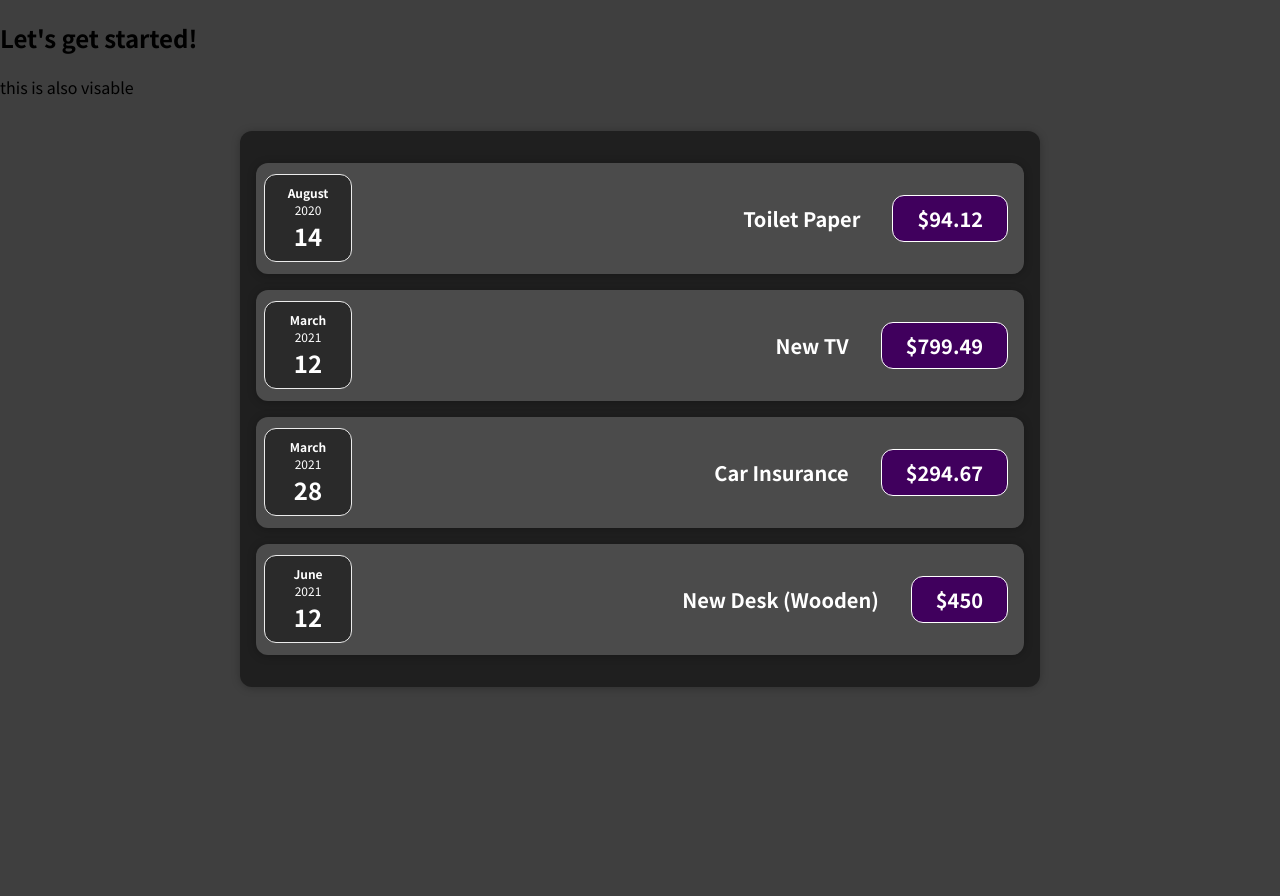
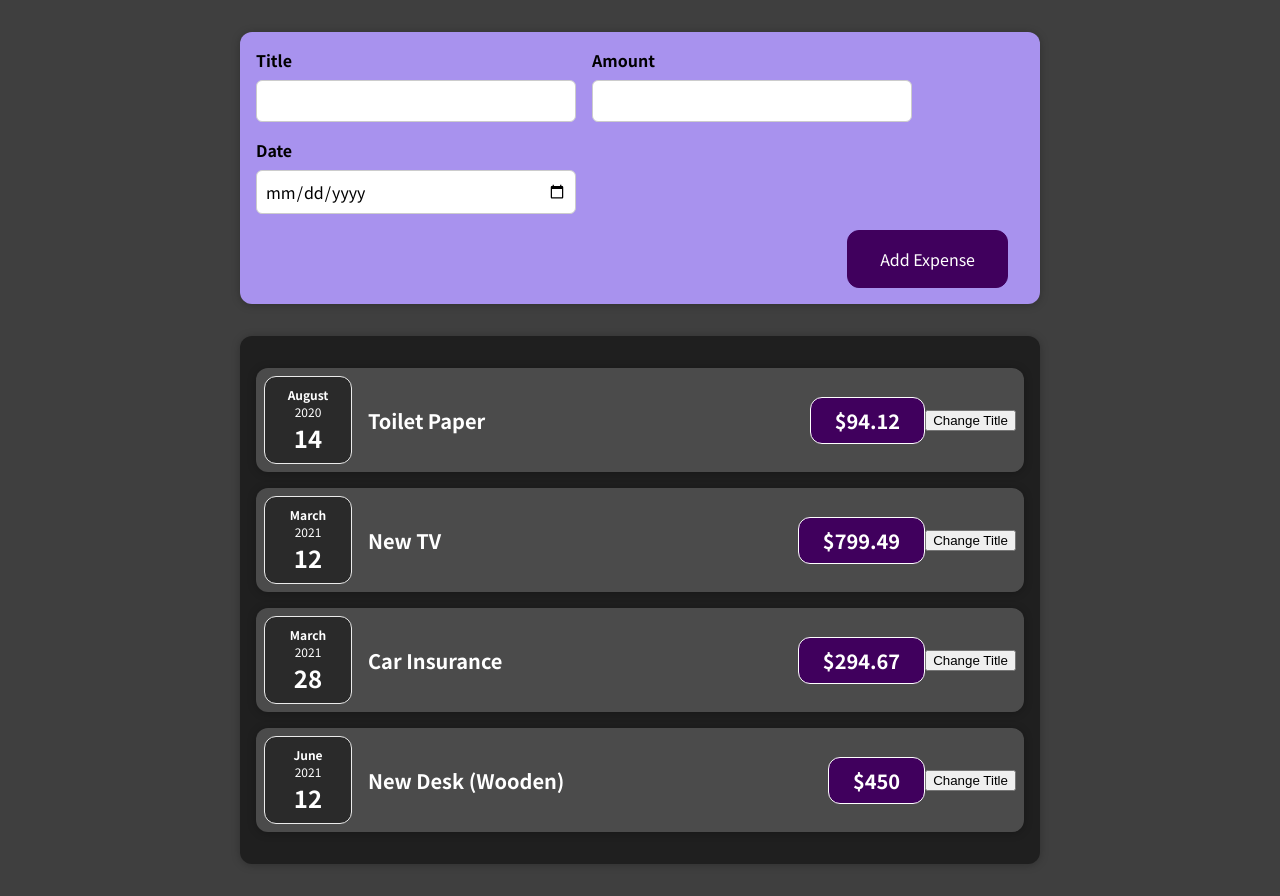
Before and after one commit to lamb-chops/simple-react, a React (Create React App) app: page / in a window 1280 px wide. Before the commit the page ends 800 px from the top, so only its background shows below. Built offline with nearby package versions, Linux system fonts and the light colour scheme.

Commit message:
#55 min3

```diff
--- a/src/App.js
+++ b/src/App.js
@@ -1,4 +1,5 @@
 import Expenses from "./components/Expenses/Expenses.js";
+import NewExpense from "./components/NewExpense/NewExpense.js";
 
 function App() {
   const expenses = [
@@ -12,7 +13,7 @@
       id: "e2",
       title: "New TV",
       amount: 799.49,
-      date: new Date(2021, 2, 12)
+      date: new Date(2021, 2, 12),
     },
     {
       id: "e3",
@@ -30,8 +31,7 @@
 
   return (
     <div>
-      <h2>Let's get started!</h2>
-      <p> this is also visable </p>
+      <NewExpense />
       <Expenses expenses={expenses} />
     </div>
   );
--- a/src/components/Expenses/ExpenseItem.js
+++ b/src/components/Expenses/ExpenseItem.js
@@ -1,17 +1,24 @@
 import "./ExpenseItem.css";
 import ExpenseDate from "./ExpenseDate";
 import Card from "../UI/Card";
+//allows us to define state to reflect changes
+import { useState } from "react";
 
 function ExpenseItem(props) {
+  //react hook, set init value, returns 2 value array that contains value itself and func to update
+  const [title, setTitle] = useState(props.title);
+  const clickHandler = () => {
+    setTitle('Updated')
+  };
+
   return (
     <Card className="expense-item">
       <ExpenseDate date={props.date} />
-      <div className="expense-item">
-        <div className="expense-item__description">
-          <h2>{props.title}</h2>
-          <div className="expense-item__price">${props.amount}</div>
-        </div>
+      <div className="expense-item__description">
+        <h2>{title}</h2>
+        <div className="expense-item__price">${props.amount}</div>
       </div>
+      <button onClick={clickHandler}>Change Title</button>
     </Card>
   );
 }
--- /dev/null
+++ b/src/components/NewExpense/ExpenseForm.css
@@ -0,0 +1,26 @@
+.new-expense__controls {
+    display: flex;
+    flex-wrap: wrap;
+    gap: 1rem;
+    margin-bottom: 1rem;
+    text-align: left;
+}
+
+.new-expense__control label {
+    font-weight: bold;
+    margin-bottom: 0.5rem;
+    display: block;
+}
+
+.new-expense__control input {
+    font: inherit;
+    padding: 0.5rem;
+    border-radius: 6px;
+    border: 1px solid #ccc;
+    width: 20rem;
+    max-width: 100%;
+}
+
+.new-expense__actions {
+    text-align: right;
+}
--- /dev/null
+++ b/src/components/NewExpense/ExpenseForm.js
@@ -0,0 +1,57 @@
+import "./ExpenseForm.css";
+import { useState } from "react";
+
+const ExpenseForm = () => {
+  //init to string cuz thats how it is read in
+  const [userInput, setUserInput] = useState({
+    enteredTitle: '',
+    enteredAmount: '',
+    enteredDate: ''
+  })
+  //event object sent automatically from onChange
+  const titleChangeHandler = (event) => {
+    setEnteredTitle(event.target.value);
+  };
+
+  const amountChangeHandler = (event) => {
+    setEnteredAmount(event.target.value);
+  };
+
+  const dateChangeHandler = (event) => {
+    setEnteredDate(event.target.value);
+  };
+
+  return (
+    <form>
+      <div className="new-expense__controls">
+        <div className="new-expense__control">
+          <label>Title</label>
+          <input type="text" onChange={titleChangeHandler} />
+        </div>
+        <div className="new-expense__control">
+          <label>Amount</label>
+          <input
+            type="number"
+            min="0.01"
+            step="0.01"
+            onChange={amountChangeHandler}
+          />
+        </div>
+        <div className="new-expense__control">
+          <label>Date</label>
+          <input
+            type="date"
+            min="2019-01-01"
+            max="2022-12-31"
+            onChange={dateChangeHandler}
+          />
+        </div>
+      </div>
+      <div className="new-expense__actions">
+        <button type="submit">Add Expense</button>
+      </div>
+    </form>
+  );
+};
+
+export default ExpenseForm;
--- /dev/null
+++ b/src/components/NewExpense/NewExpense.css
@@ -0,0 +1,38 @@
+.new-expense {
+    background-color: #a892ee;
+    padding: 1rem;
+    margin: 2rem auto;
+    width: 50rem;
+    max-width: 95%;
+    border-radius: 12px;
+    text-align: center;
+    box-shadow: 0 1px 8px rgba(0, 0, 0, 0.25);
+}
+
+.new-expense button {
+    font: inherit;
+    cursor: pointer;
+    padding: 1rem 2rem;
+    border: 1px solid #40005d;
+    background-color: #40005d;
+    color: white;
+    border-radius: 12px;
+    margin-right: 1rem;
+}
+
+.new-expense button:hover,
+.new-expense button:active {
+    background-color: #510674;
+    border-color: #510674;
+}
+
+.new-expense button.alternative {
+    color: #220131;
+    border-color: transparent;
+    background-color: transparent;
+}
+
+.new-expense button.alternative:hover,
+.new-expense button.alternative:active {
+    background-color: #ddb3f8;
+}
--- /dev/null
+++ b/src/components/NewExpense/NewExpense.js
@@ -0,0 +1,12 @@
+import "./NewExpense.css";
+import ExpenseForm from "./ExpenseForm";
+
+const NewExpense = () => {
+  return (
+    <div className="new-expense">
+      <ExpenseForm />
+    </div>
+  );
+};
+
+export default NewExpense;
```
Also changed, not shown: 1 other file (tests, documents, lock files or other folders).
